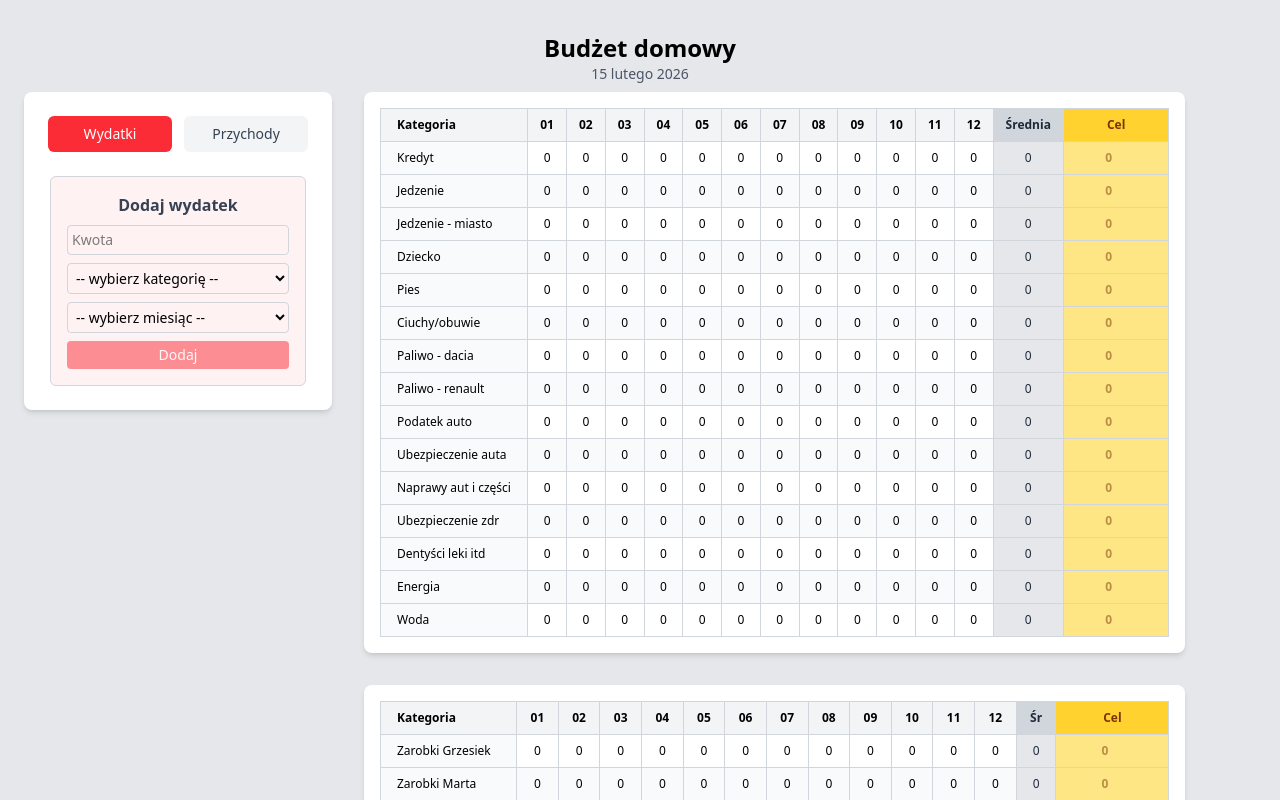
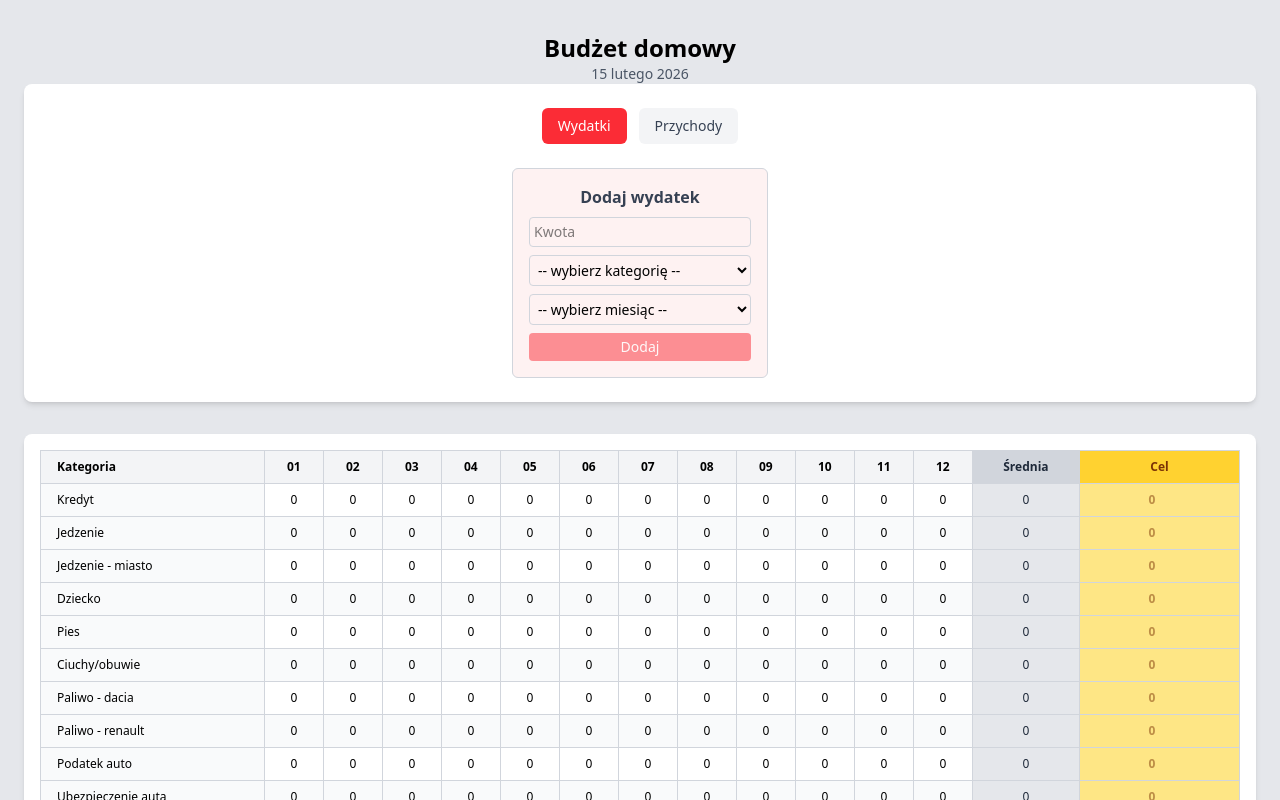
Before and after one commit to oleksaGrzegorz/budget-app, a React (Vite) app: page / in a window 1280 px wide. Shown: the top 800 px of the page. Built offline with nearby package versions, Linux system fonts and the light colour scheme.

Commit message:
feat: move form above tables and switch to vertical layout

```diff
--- a/src/App.tsx
+++ b/src/App.tsx
@@ -20,12 +20,12 @@ export default function App() {
       <main className="mx-auto max-w-7xl px-6 py-8">
         <Header />
 
-        <div className="flex gap-8 mt-2">
-          <div className="w-1/4 bg-white rounded-lg shadow-md p-6 h-fit">
-            <div className="flex gap-3 mb-6">
+        <div className="space-y-8">
+          <div className="bg-white rounded-lg shadow-md p-6 w-full">
+            <div className="flex gap-3 mb-6 justify-center">
               <button
                 onClick={() => setFormType("expense")}
-                className={`flex-1 px-4 py-2 rounded-md text-sm font-medium transition ${
+                className={`px-4 py-2 rounded-md text-sm font-medium transition ${
                   formType === "expense"
                     ? "bg-red-500 text-white"
                     : "bg-gray-100 text-gray-700"
@@ -36,7 +36,7 @@ export default function App() {
 
               <button
                 onClick={() => setFormType("income")}
-                className={`flex-1 px-4 py-2 rounded-md text-sm font-medium transition ${
+                className={`px-4 py-2 rounded-md text-sm font-medium transition ${
                   formType === "income"
                     ? "bg-green-500 text-white"
                     : "bg-gray-100 text-gray-700"
@@ -58,20 +58,23 @@ export default function App() {
             />
           </div>
 
-          <div className="w-2/3 space-y-8">
           <section className="overflow-x-auto bg-white rounded-lg shadow-md p-4">
             <ExpensesTable expenses={expenses} goals={expenseGoals} setGoals={setExpenseGoals} />
           </section>
 
           <section className="overflow-x-auto bg-white rounded-lg shadow-md p-4">
-              <BudgetSummaryTable expenses={expenses} incomes={incomes} incomeGoals={incomeGoals} setIncomeGoals={setIncomeGoals} />
+            <BudgetSummaryTable
+              expenses={expenses}
+              incomes={incomes}
+              incomeGoals={incomeGoals}
+              setIncomeGoals={setIncomeGoals}
+            />
           </section>
 
           <section>
             <ExpensesList expenses={expenses} />
           </section>
         </div>
-        </div>
       </main>
     </div>
   );
```
Lines whose indentation alone changed are shown as unchanged.
